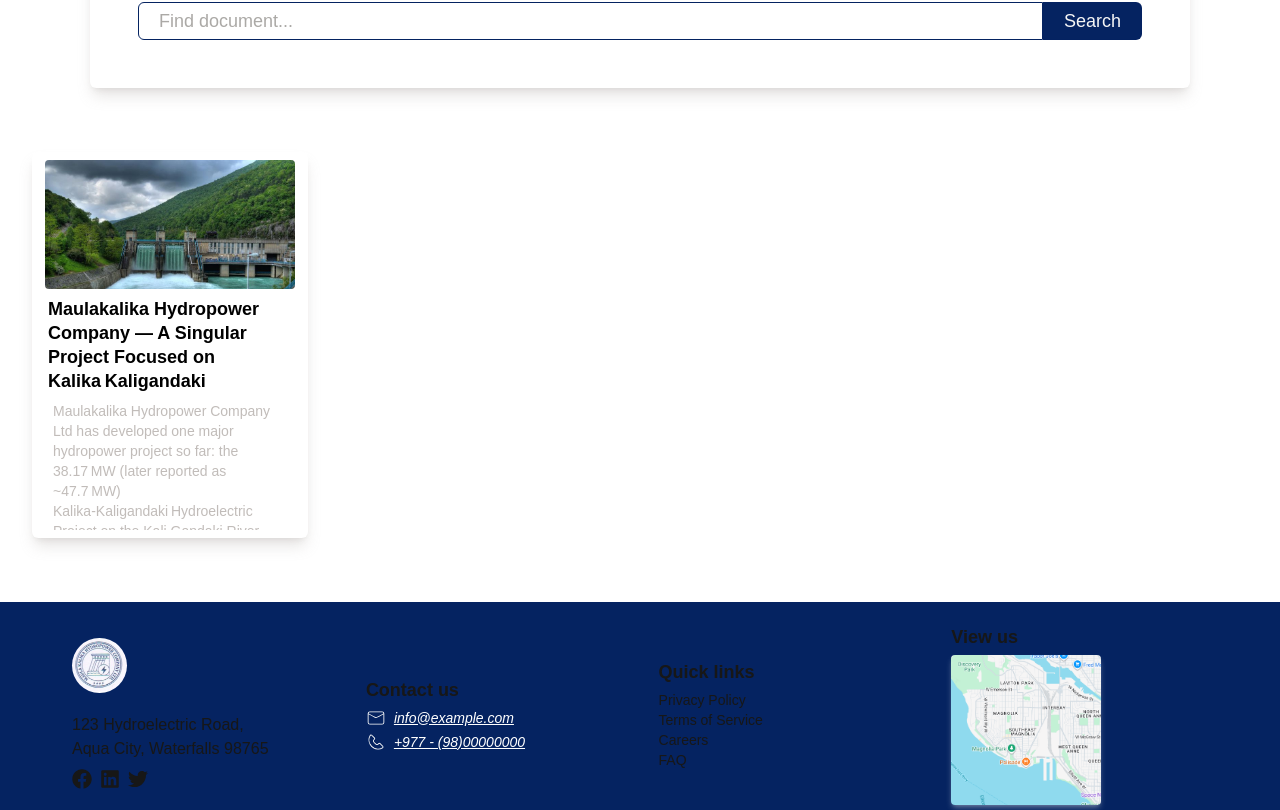
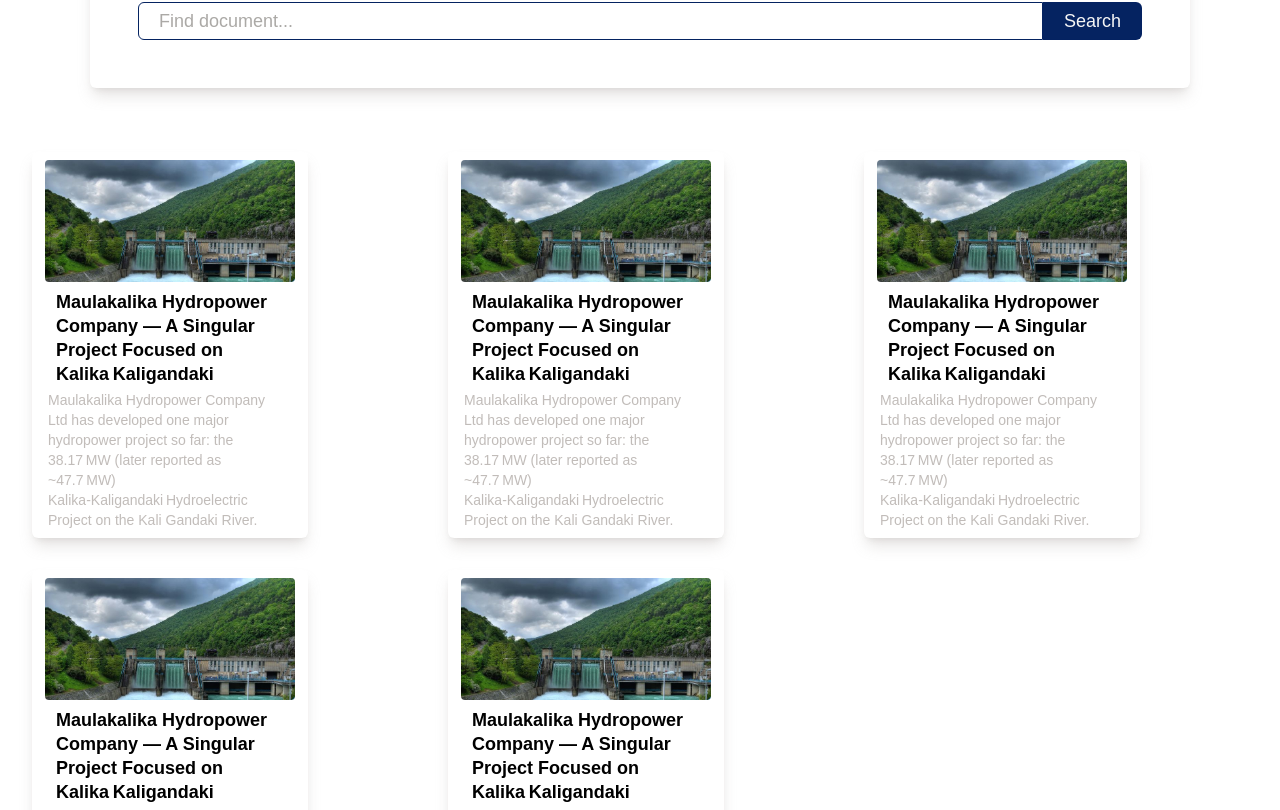
Before and after one commit to tufanrai/maulakalika, a Next.js app: page /projects in a window 1280 px wide. Shown: the part 463-1273 px from the top of the page. Built offline with nearby package versions, Linux system fonts and the light colour scheme.

Commit message:
update: updated the gallery section and product card

```diff
--- a/app/gallery/page.tsx
+++ b/app/gallery/page.tsx
@@ -3,7 +3,7 @@ import Gallery_card from "@/components/cards/Gallery_card";
 const page = () => {
   return (
     <div className="w-full flex justify-center py-12 bg-white">
-      <div className="max-w-[1280px] w-full h-screen overflow-x-hidden overflow-y-auto px-8 py-4 flex flex-wrap items-start justify-between gap-4">
+      <div className="max-w-[1280px] w-full h-screen overflow-x-hidden overflow-y-auto px-8 py-4 flex flex-wrap items-start justify-around gap-4">
         <Gallery_card />
         <Gallery_card />
         <Gallery_card />
--- a/app/projects/page.tsx
+++ b/app/projects/page.tsx
@@ -46,6 +46,42 @@ urjakhabar.com
 +2
  The company has completed its feasibility study, applied for environmental clearance, and secured investment from multiple banks.`}
           />
+          <Project_news_card
+            title="Maulakalika Hydropower Company — A Singular Project Focused on Kalika Kaligandaki"
+            description={`Maulakalika Hydropower Company Ltd has developed one major hydropower project so far: the 38.17 MW (later reported as ~47.7 MW) Kalika‑Kaligandaki Hydroelectric Project on the Kali Gandaki River.
+urjasanchar.com
++2
+urjakhabar.com
++2
+ The company has completed its feasibility study, applied for environmental clearance, and secured investment from multiple banks.`}
+          />
+          <Project_news_card
+            title="Maulakalika Hydropower Company — A Singular Project Focused on Kalika Kaligandaki"
+            description={`Maulakalika Hydropower Company Ltd has developed one major hydropower project so far: the 38.17 MW (later reported as ~47.7 MW) Kalika‑Kaligandaki Hydroelectric Project on the Kali Gandaki River.
+urjasanchar.com
++2
+urjakhabar.com
++2
+ The company has completed its feasibility study, applied for environmental clearance, and secured investment from multiple banks.`}
+          />
+          <Project_news_card
+            title="Maulakalika Hydropower Company — A Singular Project Focused on Kalika Kaligandaki"
+            description={`Maulakalika Hydropower Company Ltd has developed one major hydropower project so far: the 38.17 MW (later reported as ~47.7 MW) Kalika‑Kaligandaki Hydroelectric Project on the Kali Gandaki River.
+urjasanchar.com
++2
+urjakhabar.com
++2
+ The company has completed its feasibility study, applied for environmental clearance, and secured investment from multiple banks.`}
+          />
+          <Project_news_card
+            title="Maulakalika Hydropower Company — A Singular Project Focused on Kalika Kaligandaki"
+            description={`Maulakalika Hydropower Company Ltd has developed one major hydropower project so far: the 38.17 MW (later reported as ~47.7 MW) Kalika‑Kaligandaki Hydroelectric Project on the Kali Gandaki River.
+urjasanchar.com
++2
+urjakhabar.com
++2
+ The company has completed its feasibility study, applied for environmental clearance, and secured investment from multiple banks.`}
+          />
         </div>
       </section>
     </div>
--- a/components/cards/project_news_card.tsx
+++ b/components/cards/project_news_card.tsx
@@ -19,7 +19,7 @@ const defaultValues: IProps = {
 const Project_news_card = ({ image, title, description }: IProps) => {
   let upload = image ?? defaultValues.image;
   return (
-    <div className="max-w-[276px] max-h-[386px] w-full h-screen rounded-md shadow-lg/30 shadow-stone-400 p-2 flex flex-col items-center justify-start gap-1 cursor-pointer ease duration-300 hover:scale-102 hover:shadow-primary">
+    <div className="md:max-w-[276px] md:max-h-[386px] w-full sm:h-screen rounded-md shadow-lg/30 shadow-stone-400 p-2 flex flex-row sm:flex-col items-center justify-start gap-1 cursor-pointer ease duration-300 hover:scale-102 hover:shadow-primary">
       <div
         style={{
           backgroundImage: `url("${upload}")`,
@@ -27,8 +27,9 @@ const Project_news_card = ({ image, title, description }: IProps) => {
           backgroundSize: "cover",
           backgroundRepeat: "no-repeat",
         }}
-        className="max-w-[250px] max-h-[156px] w-full h-screen rounded-sm bg-stone-300"
+        className="sm:max-w-[250px] md:max-h-[156px] sm:w-full w-1/2 md:h-screen h-3/4 rounded-sm bg-stone-300"
       ></div>
+      <div className="w-2/3 sm:w-full">
         <h6 className="w-full px-2 py-1 text-start mx-2 font-semibold text-lg/6 text-black">
           {title ?? defaultValues.title}
         </h6>
@@ -36,6 +37,7 @@ const Project_news_card = ({ image, title, description }: IProps) => {
           {description ?? defaultValues.description}
         </p>
       </div>
+    </div>
   );
 };
 
```
Lines whose indentation alone changed are shown as unchanged.
